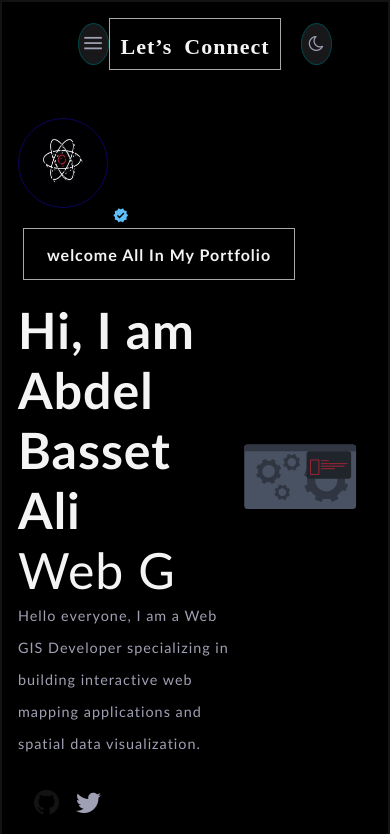
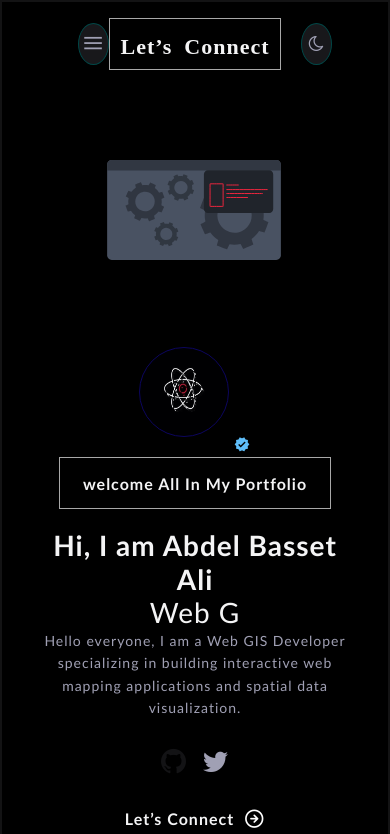
Before and after one commit to abdelbassetali/React-portfolio, a React (Vite) app: page / in a window 390 px wide. Shown: the top 834 px of the page. Built offline with nearby package versions, Linux system fonts and the light colour scheme.

Commit message:
Update hero.css

```diff
--- a/src/components/2-hero/hero.css
+++ b/src/components/2-hero/hero.css
@@ -127,12 +127,72 @@ margin-top: 20px;
     color: var(--title);
     font-size: 50px;
   }
+@media (max-width: 768px) {
+    /* تحويل حاوية الهيرو لعرض كامل وتوسيط المحتوى */
+    .Hero {
+        margin-top: 1.5rem !important;
+        display: flex !important;
+        flex-direction: column !important;
+        align-items: center !important;
+        padding: 0 15px !important;
+        width: 100% !important;
+        box-sizing: border-box !important;
+    }
 
-/*
+    /* القسم الشمال ياخد العرض كامل ويكون في النص */
+    .left {
+        width: 100% !important;
+        display: flex !important;
+        flex-direction: column !important;
+        align-items: center !important;
+        text-align: center !important;
+    }
 
+    /* توسيط الأفاتار وصورة البروفايل */
+    .img-avatar {
+        justify-content: center !important;
+    }
 
-/* //
-right
+    /* ضبط حجم زرار الـ Welcome عشان ما يعديش عرض الشاشة */
+    .btn-left {
+        width: 100% !important;
+        max-width: 270px !important;
+        margin-left: 0 !important;
+    }
 
+    /* تصغير حجم خط الاسم والـ Typewriter عشان يظبطوا على الشاشة الصغيرة */
+    .wwriter {
+        font-size: 28px !important;
+        text-align: center !important;
+        line-height: 1.2 !important;
+    }
 
-*/
+    /* ضبط النبذة وتوسيطها مع مسافة مريحة للعين */
+    .p1 {
+        font-size: 14px !important;
+        line-height: 1.6 !important;
+        text-align: center !important;
+        padding: 0 10px !important;
+    }
+
+    /* توسيط الأيقونات تحت بعض أو جنب بعض بشكل مظبوط */
+    .icon-left {
+        margin-left: 0 !important;
+        justify-content: center !important;
+    }
+
+    /* توسيط جزء Let's Connect */
+    .letscon {
+        display: flex !important;
+        align-items: center !important;
+        justify-content: center !important;
+    }
+
+    /* ضبط الأنيميشن (الجزء اليمين) ووضعها بحجم متناسق ومريح في النص */
+    .right.animation {
+        width: 100% !important;
+        max-width: 220px !important;
+        margin: 20px auto 10px auto !important;
+        order: -1 !important; /* بتخلي الأنيميشن تظهر فوق خالص قبل الاسم، لو عايزها تحت الاسم امسح السطر ده */
+    }
+}
```
